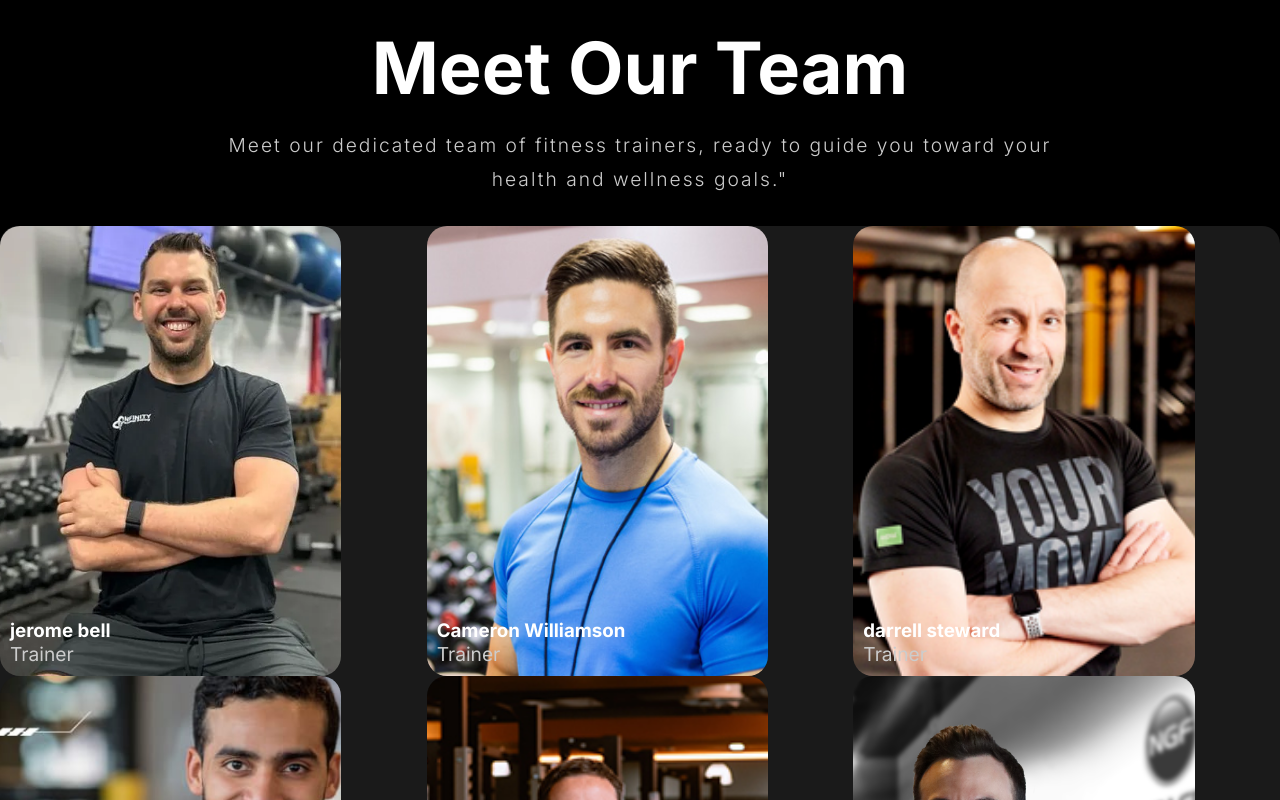
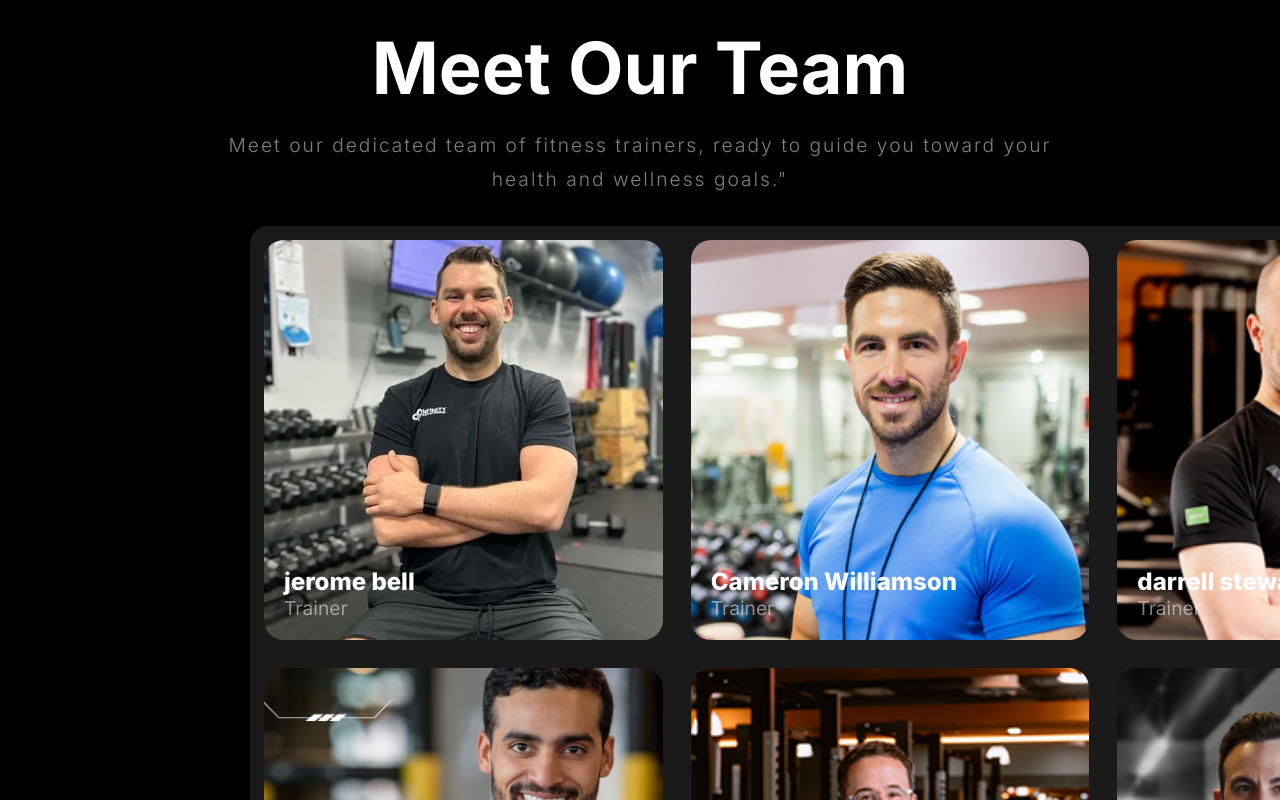
Before and after one commit to jobayer58/Fitness-Website, a plain HTML site: page index.html in a window 1280 px wide. Shown: the part 4460-5260 px from the top of the page. Drawn offline with Linux system fonts and the light colour scheme.

Commit message:
update my matha nosto kora assignment

```diff
--- a/styles/style.css
+++ b/styles/style.css
@@ -561,30 +561,39 @@ select option {
 .team-container {
     display: grid;
     grid-template-columns: repeat(3, 1fr);
-    align-items: center;
-    justify-content: space-evenly;
     border-radius: 18px;
     background: rgba(255, 255, 255, 0.1);
+    max-width: 1400px;
+    width: 100%;
+    margin: 10px 250px;
 }
 
 .team-member {
     position: relative;
     overflow: hidden;
     border-radius: 10px;
+    margin: 14px;
 }
 
 .team-member img {
-    width: 80%;
-    height: 450px;
+    width: 100%;
+    height: 400px;
     object-fit: cover;
     display: block;
     border-radius: 20px;
+
 }
 
 .team-section p {
-    font-size: 1.2em;
+    font-size: 1.2rem;
     margin-bottom: 30px;
-    color: #ccc;
+    color: rgba(255, 255, 255, 0.5);
+}
+
+.team-section h3{
+    font-size:1.5rem ;
+    font-weight: 800;
+    color: rgb(255, 255, 255);
 }
 
 .member-info {
@@ -592,8 +601,7 @@ select option {
     bottom: 0;
     left: 0;
     width: 100%;
-    padding: 10px;
-    color: #fff;
+    padding: 20px;
 }
 
 .member-info h3,
```
